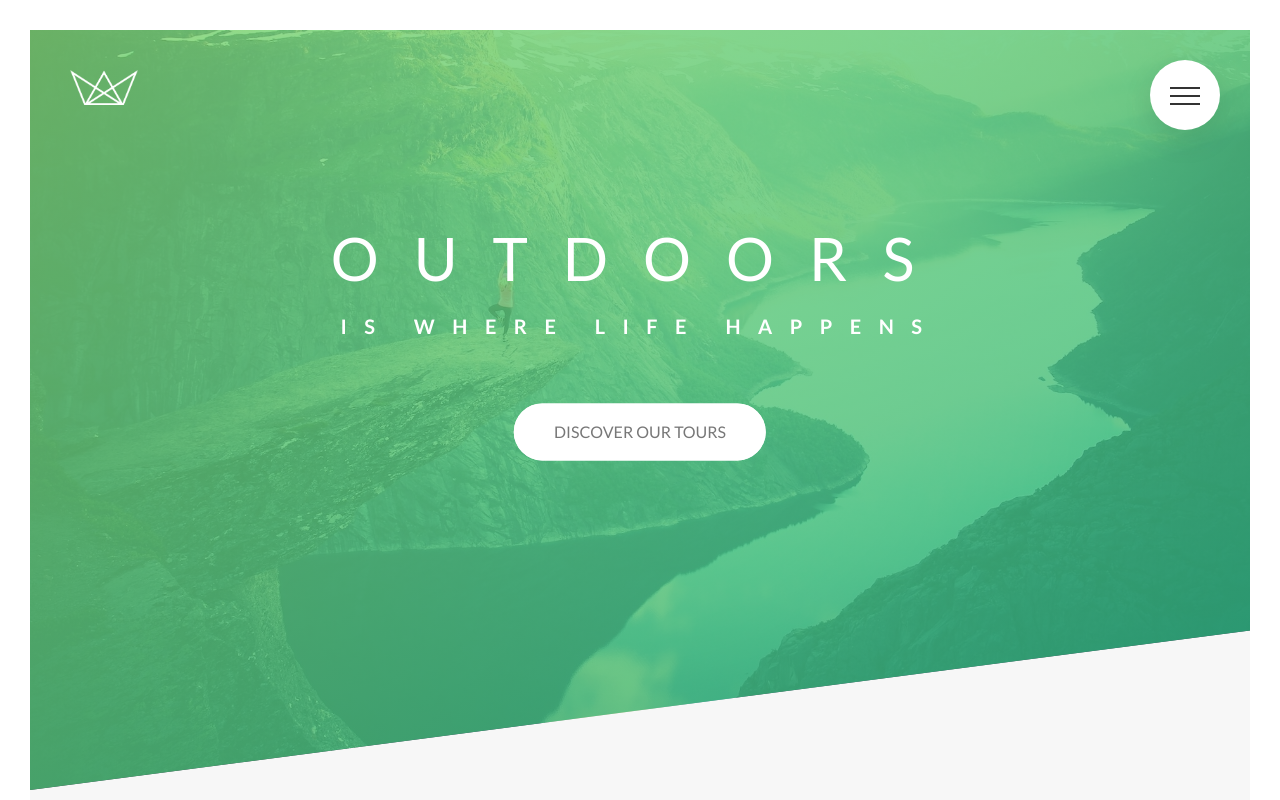
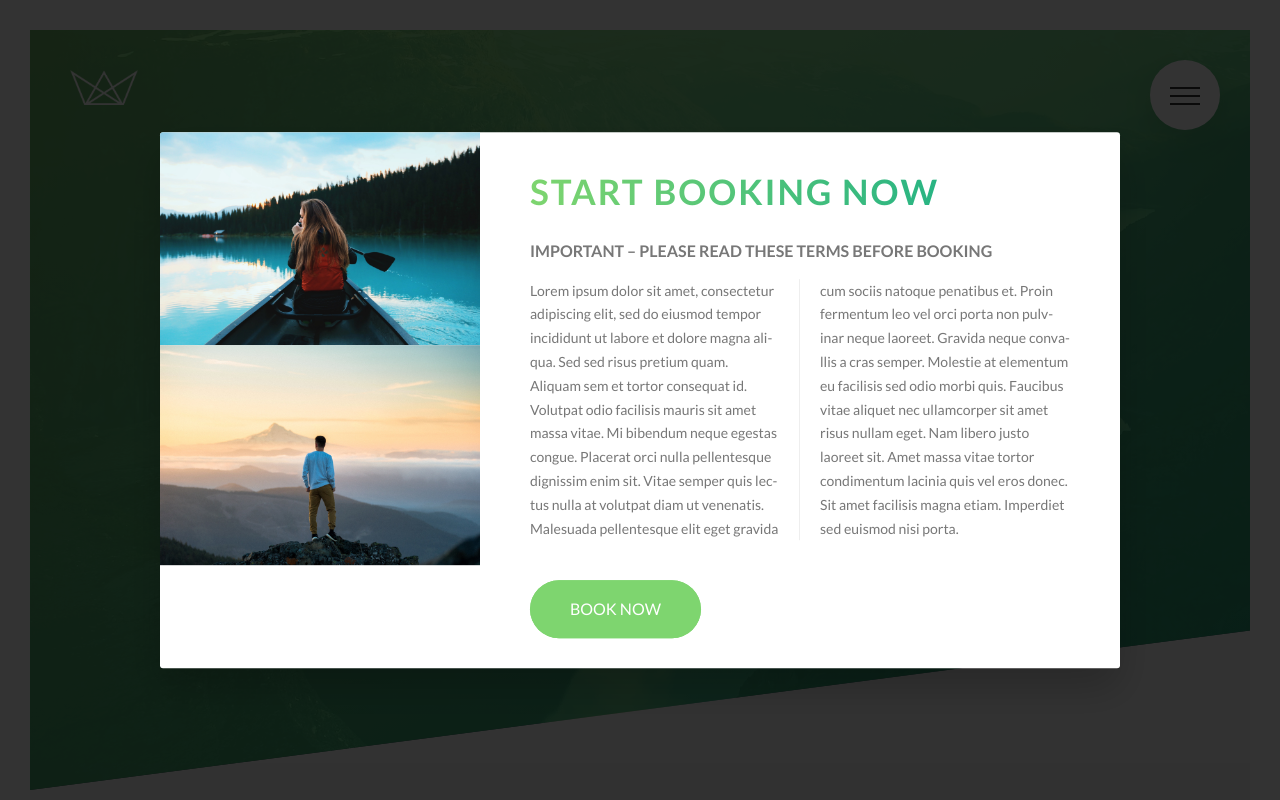
Before and after one commit to SaadBajwa659/natour, a React (Create React App) app: page / in a window 1280 px wide. Shown: the top 800 px of the page. Built offline with nearby package versions, Linux system fonts and the light colour scheme.

Commit message:
half way there with pure scss popup

```diff
--- a/src/pages/Home.js
+++ b/src/pages/Home.js
@@ -17,6 +17,7 @@ import "../sass/components/Card.scss";
 import "../sass/components/Composition.scss";
 import "../sass/components/Feature-box.scss";
 import "../sass/components/Form.scss";
+import "../sass/components/Popup.scss";
 import "../sass/components/Story.scss";
 
 import "../sass/layout/Footer.scss";
@@ -29,9 +30,12 @@ import "../sass/pages/Home.scss";
 const Home = () => {
   return (
     <div>
-
       <div className="navigation">
-        <input type="checkbox" className="navigation__checkbox" id="navi-toggle" />
+        <input
+          type="checkbox"
+          className="navigation__checkbox"
+          id="navi-toggle"
+        />
 
         <label htmlFor="navi-toggle" className="navigation__button">
           <span className="navigation__icon">&nbsp;</span>
@@ -41,11 +45,31 @@ const Home = () => {
 
         <nav className="navigation__nav">
           <ul className="navigation__list">
-            <li className="navigation__item"><a href="#" className="navigation__link"><span>01</span>About Natours</a></li>
-            <li className="navigation__item"><a href="#" className="navigation__link"><span>02</span>Your Benefits</a></li>
-            <li className="navigation__item"><a href="#" className="navigation__link"><span>03</span>Popular tours</a></li>
-            <li className="navigation__item"><a href="#" className="navigation__link"><span>04</span>Stories</a></li>
-            <li className="navigation__item"><a href="#" className="navigation__link"><span>05</span>Book Now</a></li>
+            <li className="navigation__item">
+              <a href="#" className="navigation__link">
+                <span>01</span>About Natours
+              </a>
+            </li>
+            <li className="navigation__item">
+              <a href="#" className="navigation__link">
+                <span>02</span>Your Benefits
+              </a>
+            </li>
+            <li className="navigation__item">
+              <a href="#" className="navigation__link">
+                <span>03</span>Popular tours
+              </a>
+            </li>
+            <li className="navigation__item">
+              <a href="#" className="navigation__link">
+                <span>04</span>Stories
+              </a>
+            </li>
+            <li className="navigation__item">
+              <a href="#" className="navigation__link">
+                <span>05</span>Book Now
+              </a>
+            </li>
           </ul>
         </nav>
       </div>
@@ -474,14 +498,46 @@ const Home = () => {
               <a href="#" className="footer__link">
                 Advanced CSS and Sass
               </a>{" "}
-              . Copyright &copy; by Jonas Schmedtmann. You are 100% allowed to use
-              this webpage for both personal and commercial use, but NOT to
+              . Copyright &copy; by Jonas Schmedtmann. You are 100% allowed to
+              use this webpage for both personal and commercial use, but NOT to
               claim it as your own design. A credit to the original author,
               Jonas Schmedtmann, is of course highly appreciated!
             </p>
           </div>
         </div>
       </footer>
+
+      <div className="popup">
+        <div className="popup__content">
+          <div className="popup__left">
+            <img src="img/nat-8.jpg" alt="Tour photo" className="popup__img" />
+            <img src="img/nat-9.jpg" alt="Tour photo" className="popup__img" />
+          </div>
+          <div className="popup__right">
+            <h2 className="heading-secondary u-margin-bottom-small">Start booking now</h2>
+            <h3 className="heading-tertiary u-margin-bottom-small">
+              Important &ndash; Please read these terms before booking
+            </h3>
+            <p className="popup__text">
+              Lorem ipsum dolor sit amet, consectetur adipiscing elit, sed do
+              eiusmod tempor incididunt ut labore et dolore magna aliqua. Sed
+              sed risus pretium quam. Aliquam sem et tortor consequat id.
+              Volutpat odio facilisis mauris sit amet massa vitae. Mi bibendum
+              neque egestas congue. Placerat orci nulla pellentesque dignissim
+              enim sit. Vitae semper quis lectus nulla at volutpat diam ut
+              venenatis. Malesuada pellentesque elit eget gravida cum sociis
+              natoque penatibus et. Proin fermentum leo vel orci porta non
+              pulvinar neque laoreet. Gravida neque convallis a cras semper.
+              Molestie at elementum eu facilisis sed odio morbi quis. Faucibus
+              vitae aliquet nec ullamcorper sit amet risus nullam eget. Nam
+              libero justo laoreet sit. Amet massa vitae tortor condimentum
+              lacinia quis vel eros donec. Sit amet facilisis magna etiam.
+              Imperdiet sed euismod nisi porta.
+            </p>
+            <a href="#" className="btn btn--green">Book now</a>
+          </div>
+        </div>
+      </div>
 
       {/*
       <section className="grid-test">
--- /dev/null
+++ b/src/sass/components/Popup.scss
@@ -0,0 +1,57 @@
+.popup {
+  height: 100vh;
+  width: 100%;
+  position: fixed;
+  top: 0;
+  left: 0;
+  background-color: rgba($color: #000000, $alpha: .8);
+  z-index: 9999;
+
+  &__content {
+    position: absolute;
+    top: 50%;
+    left: 50%;
+    transform: translate(-50%, -50%);
+    width: 75%;
+    background-color: var(--color-white);
+    box-shadow: 0 2rem 4rem rgba($color: #000000, $alpha: .2);
+    border-radius: 3px;
+    display: table;
+    overflow: hidden;
+  }
+
+  &__left {
+    width: 33.333333%;
+    display: table-cell;
+  }
+
+  &__right {
+    width: 66.6666667%;
+    display: table-cell;
+    vertical-align: middle;
+    padding: 3rem 5rem;
+  }
+
+  &__img {
+    display: block;
+    width: 100%;
+  }
+
+  &__text {
+    font-size: 1.4rem;
+    margin-bottom: 4rem;
+
+    -moz-column-count: 2;
+    -moz-column-gap: 4rem;
+    -moz-column-rule: 1px solid var(--color-grey-light-2);
+
+    column-count: 2;
+    column-gap: 4rem;
+    column-rule: 1px solid var(--color-grey-light-2);
+
+    -moz-hyphens: auto;
+    -ms-hyphens: auto;
+    -webkit-hyphens: auto;
+    hyphens: auto;
+  }
+}
```
